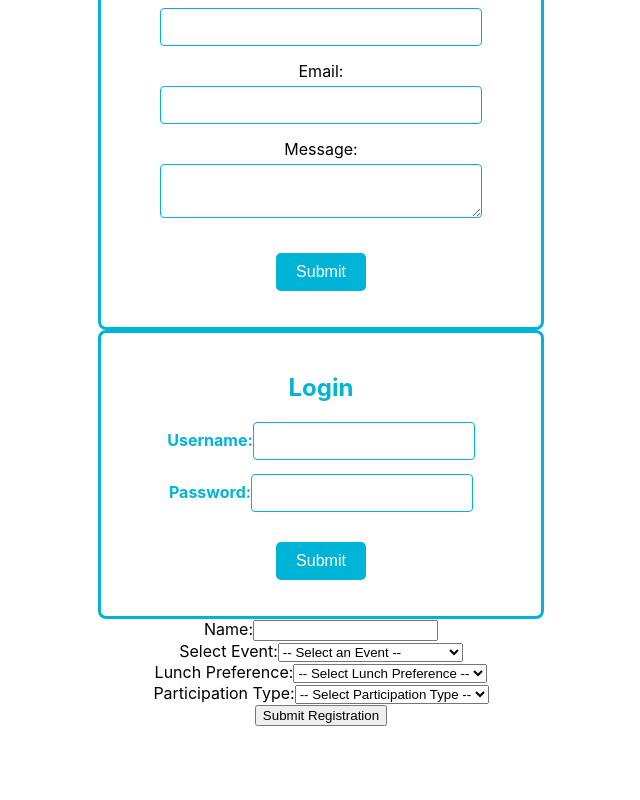
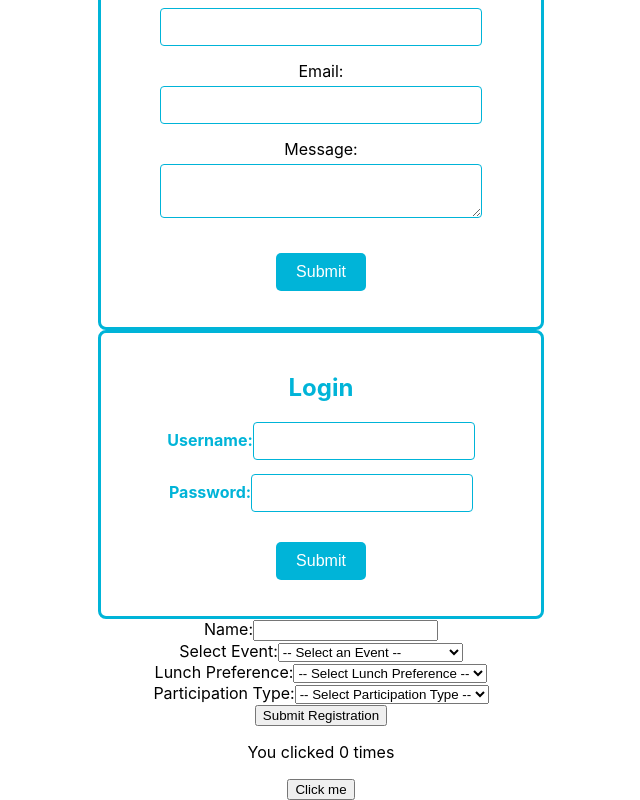
Before and after one commit to dewi-xaltius/react-hooks, a React (Create React App) app: page / in a window 1280 px wide. Shown: the part 339-1139 px from the top of the page, without its empty margins (319-959 px from the left). Before the commit the page ends 1065 px from the top, so only its background shows below. Built offline with nearby package versions, Linux system fonts and the light colour scheme.

Commit message:
add CountExample

```diff
--- a/src/App.js
+++ b/src/App.js
@@ -4,6 +4,7 @@
 import ContactForm from './components/ContactForm';
 import LoginForm from './components/LoginForm';
 import EventRegistrationForm from './components/EventRegistrationForm';
+import CountExample from './components/CountExample';
 
 function App() {
   return (
@@ -13,6 +14,7 @@
       <ContactForm />
       <LoginForm />
       <EventRegistrationForm />
+      <CountExample />
     </div>
   );
 }
--- /dev/null
+++ b/src/components/CountExample.js
@@ -0,0 +1,21 @@
+import React, { useState, useEffect } from 'react';
+
+function CountExample() {
+  const [count, setCount] = useState(0);
+
+  useEffect(() => {
+    // Side effect: Update the document title with the current count value
+    document.title = `You clicked ${count} times`;
+
+    // Optional cleanup: None needed in this example
+  }, [count]); // Effect re-runs only when "count" changes
+
+  return (
+    <div>
+      <p>You clicked {count} times</p>
+      <button onClick={() => setCount(count + 1)}>Click me</button>
+    </div>
+  );
+}
+
+export default CountExample;
```
